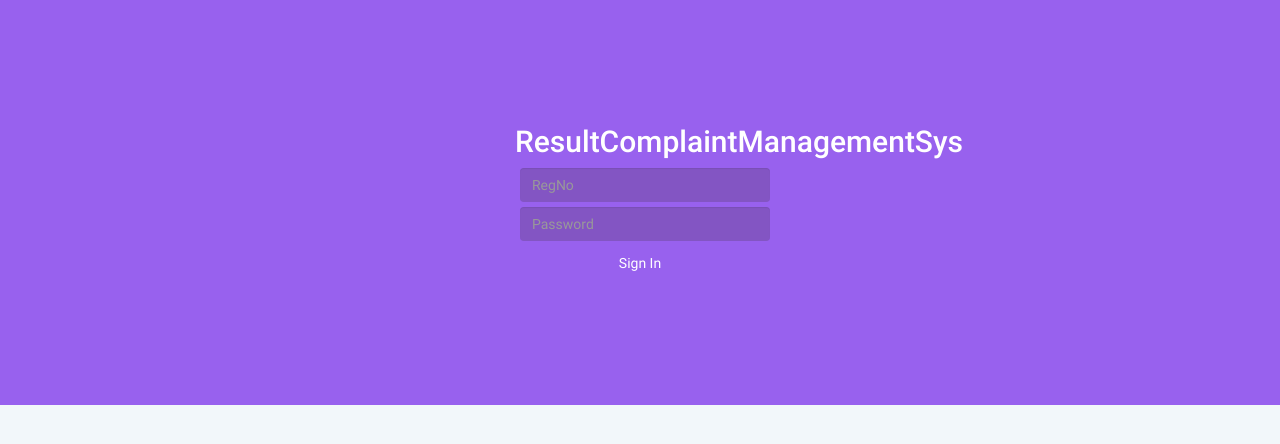
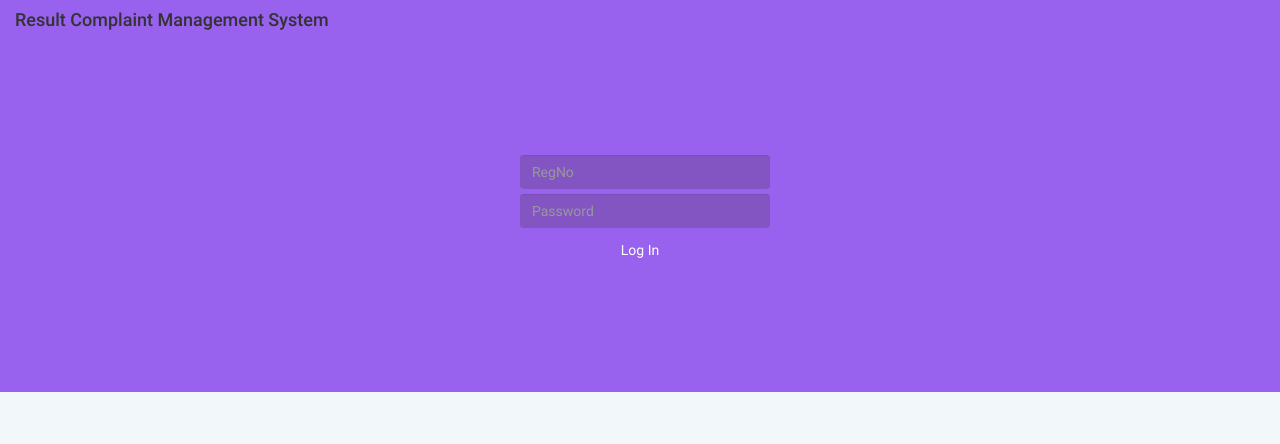
Before and after one commit to JoseOgam/ResultComplaint, a PHP site: page /pages/login.php in a window 1280 px wide. Shown: the top 444 px of the page. Run offline with PHP 8.4, Linux system fonts and the light colour scheme.

Commit message:
first commit

```diff
--- a/pages/index.php
+++ b/pages/index.php
@@ -61,9 +61,9 @@
 
     <!-- CONTENT HERE -->
     <div class="row text-center">
-        <div class="col-lg-4 grey"><h3>In Que</h3></div>
-        <div class="col-lg-4 amber"><h3>Running</h3></div>
-        <div class="col-lg-4 green"><h3>Complete</h3></div>
+        <div class="col-lg-4 blue"><h3>In Que</h3></div>
+        <div class="col-lg-4 green"><h3>Running</h3></div>
+        <div class="col-lg-4 yellow"><h3>Complete</h3></div>
     </div>
     <div class="row">
         <div class="col-lg-4">
--- a/pages/login.php
+++ b/pages/login.php
@@ -28,10 +28,9 @@
 </head>
 <body id="login">
 <div class="container-fluid">
-
+    <h4 align="left">Result Complaint Management System</h4>
     <!-- CONTENT HERE -->
     <div class="wrapper">
-        <h2>ResultComplaintManagementSys</h2>
         <form action="login.php" method="post" role="form">
             <?php
             if (isset($_POST['login'])) {
@@ -74,7 +73,7 @@
             ?>
             <input type="text" class="form-control" name="regno" placeholder="RegNo">
             <input type="password" class="form-control" name="password" placeholder="Password">
-            <button type="submit" name="login" class="form-control btn btn-link">Sign In</button>
+            <button type="submit" name="login" class="form-control btn btn-link">Log In</button>
         </form>
     </div>
 </div>
--- a/pages/update.php
+++ b/pages/update.php
@@ -98,7 +98,7 @@
         <div class="col-lg-4"><h4>Raised by</h4></div>
         <div class="col-lg-8"><?php echo "<div >{$issue['regno']}</div>" ?></div>
     </div>
-    <h4>Assign Issue</h4>
+    <h5>Assign Issue</h5>
 
     <form action="update.php" method="post" class="form-horizontal">
         <?php
```
